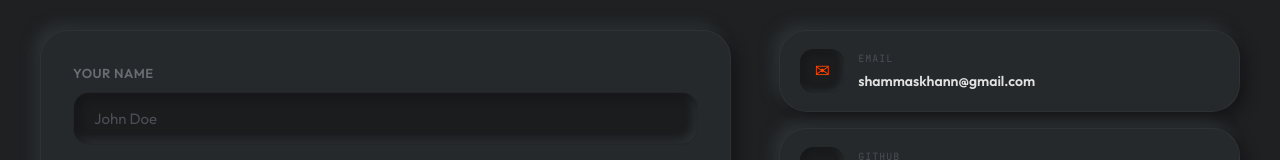
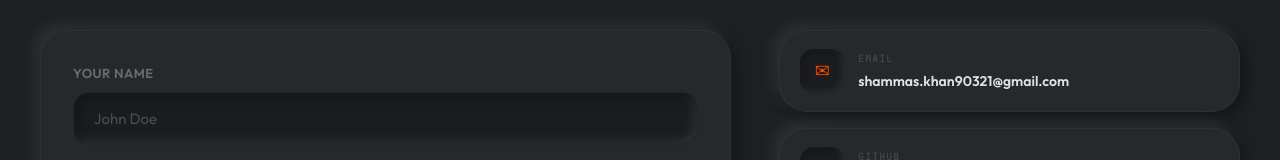
Before and after one commit to shammaskhann/my-portfolio, a React (Vite) app: page / in a window 1280 px wide. Shown: the part 4596-4756 px from the top of the page. Built offline with nearby package versions, Linux system fonts and the light colour scheme; a web font is replaced by a local one.

Commit message:
updated mail

```diff
--- a/src/App.jsx
+++ b/src/App.jsx
@@ -21,7 +21,7 @@ const PORTFOLIO_DATA = {
   name: "Shammas Khan",
   title: "Flutter App Developer",
   tagline: "Crafting polished mobile experiences — from concept to store.",
-  email: "shammaskhann@gmail.com",
+  email: "shammas.khan90321@gmail.com",
   github: "https://github.com/shammaskhann",
 
   skills: [
```
Also changed, not shown: 4 other files (tests, documents, lock files or other folders).
